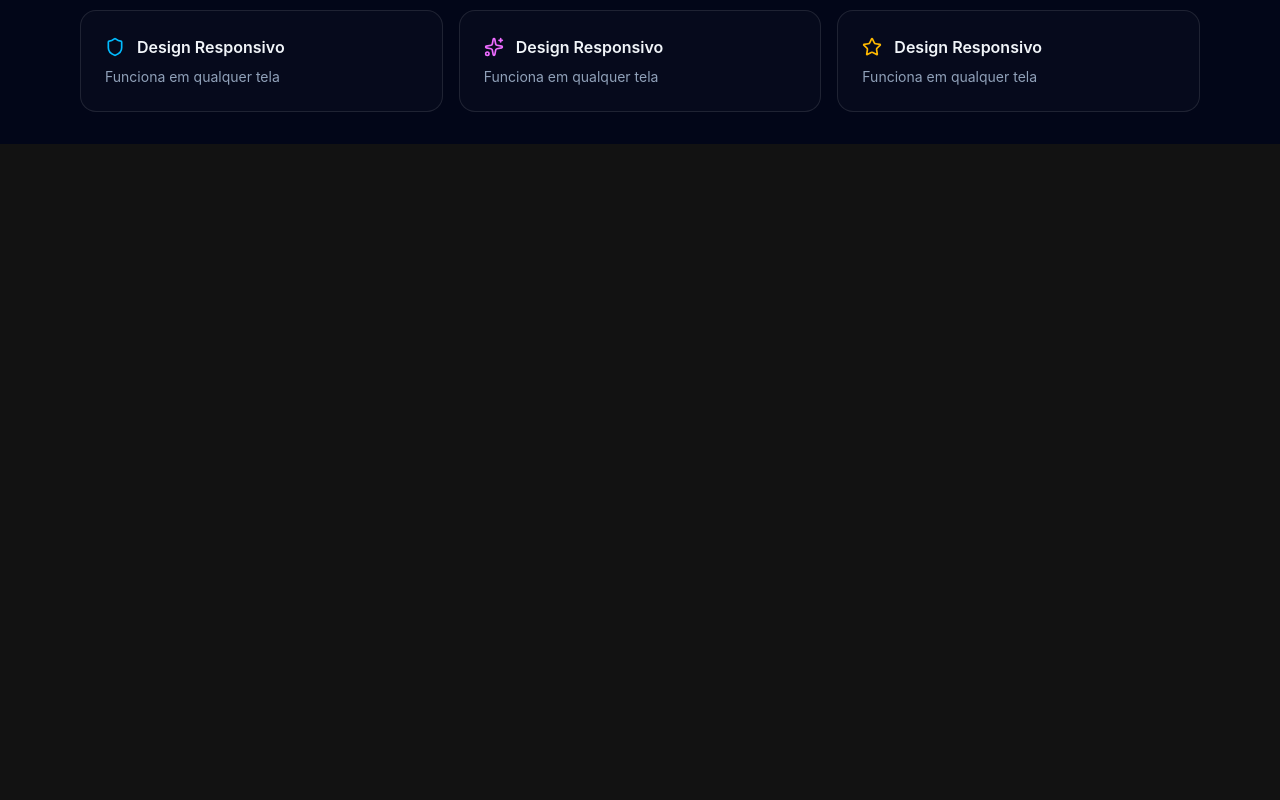
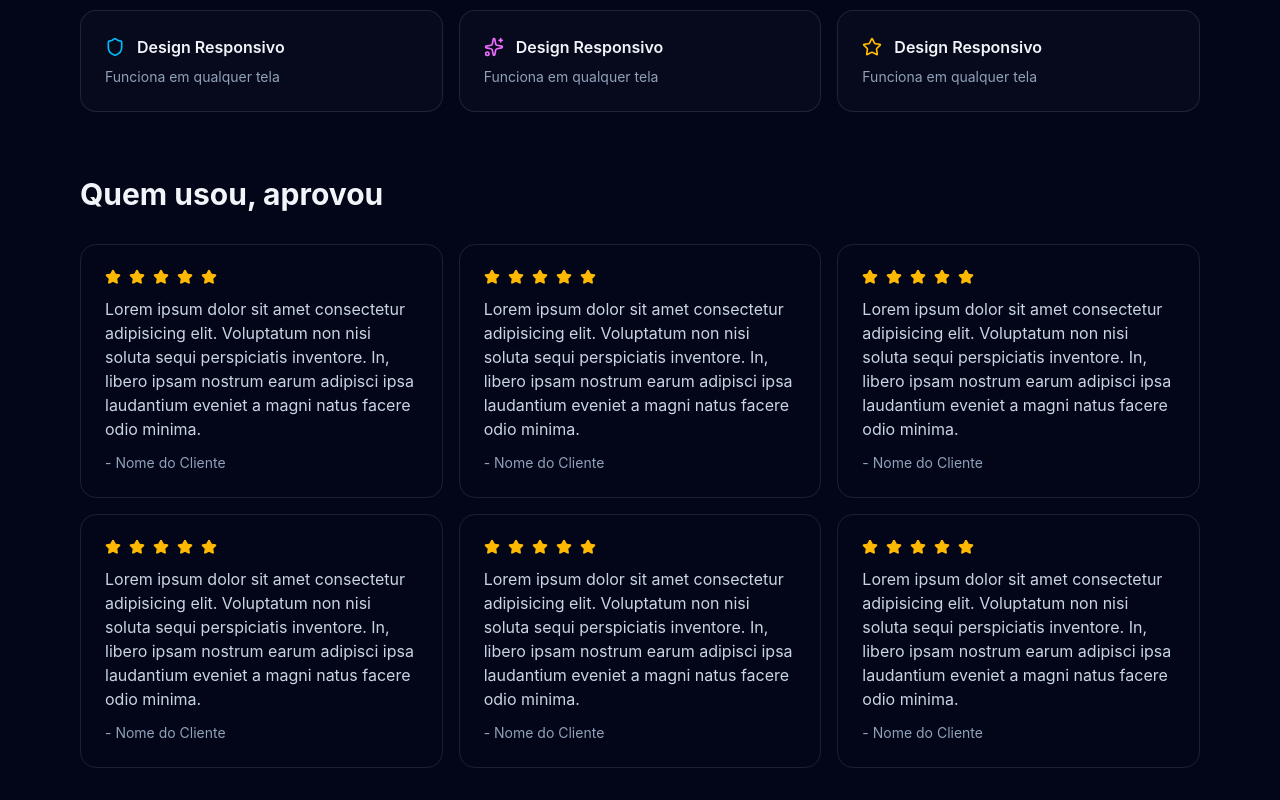
Before and after one commit to alexandrerogeriosn93/project-react-my-brand, a React (Vite) app: page / in a window 1280 px wide. Shown: the part 1033-1833 px from the top of the page. Before the commit the page ends 1177 px from the top, so only its background shows below. Built offline with nearby package versions, Linux system fonts and the light colour scheme.

Commit message:
feat: create Testimonials section

```diff
--- a/src/App.jsx
+++ b/src/App.jsx
@@ -208,6 +208,33 @@ function App() {
           ))}
         </div>
       </section>
+      {/* Testimonials */}
+      <section id="testimonials" className="mx-auto max-w-6xl px-4 py-8">
+        <h2 className="text-3xl font-bold">Quem usou, aprovou</h2>
+        <div className="mt-8 grid grid-cols-1 gap-4 md:grid-cols-3">
+          {[1, 2, 3, 4, 5, 6].map((i) => (
+            <blockquote
+              key={i}
+              className="rounded-2xl border border-white/10 p-6"
+            >
+              <div className="flex items-center gap-2 text-amber-400">
+                {Array.from({ length: 5 }).map((_, i) => (
+                  <Star key={i} className="size-4 fill-current" />
+                ))}
+              </div>
+              <p className="mt-3 text-slate-300">
+                Lorem ipsum dolor sit amet consectetur adipisicing elit.
+                Voluptatum non nisi soluta sequi perspiciatis inventore. In,
+                libero ipsam nostrum earum adipisci ipsa laudantium eveniet a
+                magni natus facere odio minima.
+              </p>
+              <footer className="mt-3 text-sm text-slate-400">
+                - Nome do Cliente
+              </footer>
+            </blockquote>
+          ))}
+        </div>
+      </section>
     </div>
   );
 }
```
